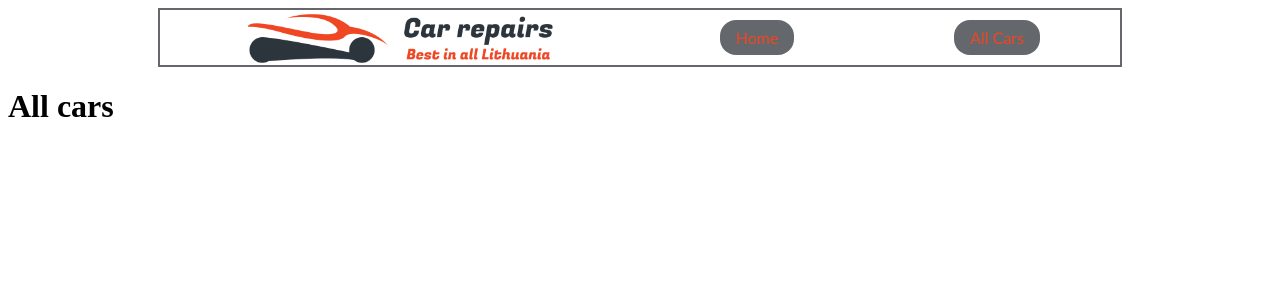
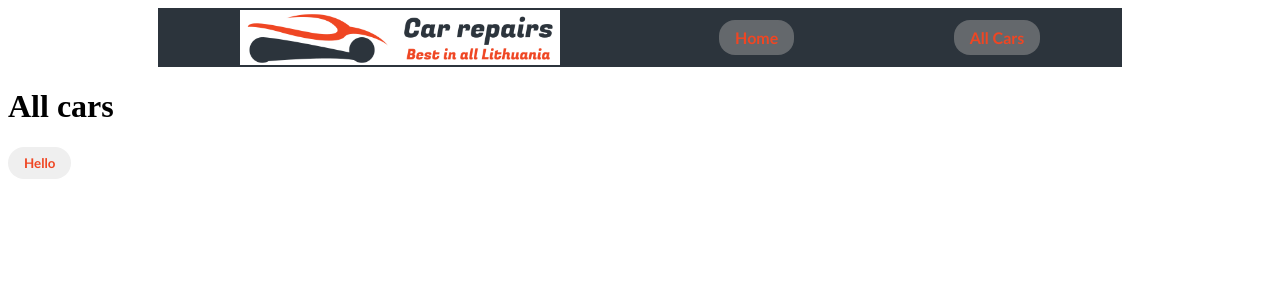
Before and after one commit to LukasKliukas/exam-car-service-front-end-lukas-kliukas-2022-05, a React (Create React App) app: page /cars in a window 1280 px wide. Shown: the top 300 px of the page. Built offline with nearby package versions, Linux system fonts and the light colour scheme.

Commit message:
Button edit

```diff
--- a/src/App.js
+++ b/src/App.js
@@ -1,15 +1,18 @@
 import { Route, Routes } from 'react-router-dom';
 import './App.css';
+import { Button } from './components/Button/Button.style';
 import Navigation from './components/Navigation/Navigation';
+import Home from './pages/Home/Home';
 
 function App() {
   return (
     <div className='App'>
       <Navigation />
       <Routes>
-        <Route path='/' element={<h1>Home page</h1>} />
+        <Route path='/' element={<Home />} />
         <Route path='/cars' element={<h1>All cars</h1>} />
       </Routes>
+      <Button>Hello</Button>
     </div>
   );
 }
--- a/src/components/Button/Button.style.js
+++ b/src/components/Button/Button.style.js
@@ -9,9 +9,10 @@ export const Button = styled.button`
   color: #ef4623;
   padding: 0.5rem 1rem;
   text-decoration: none;
+  font-weight: bold;
   cursor: pointer;
   :hover {
-    background: #fbd0c7;
+    background: #ef4623;
     box-shadow: 2px 2px 2px #64686c;
     color: #2c343c;
   }
--- a/src/components/Navigation/Navigation.style.js
+++ b/src/components/Navigation/Navigation.style.js
@@ -10,9 +10,10 @@ export const NavWrap = styled.div`
     color: #ef4623;
     padding: 0.5rem 1rem;
     text-decoration: none;
+    font-weight: bold;
     cursor: pointer;
     :hover {
-      background: #fbd0c7;
+      background: #ef4623;
       box-shadow: 2px 2px 2px #64686c;
       color: #2c343c;
     }
@@ -23,7 +24,8 @@ export const NavWrap = styled.div`
   display: flex;
   justify-content: space-around;
   align-items: center;
-  border: 2px solid #64686c;
+  border: 2px solid #2c343c;
   margin: 0 auto;
   max-width: 60rem;
+  background: #2c343c;
 `;
```
